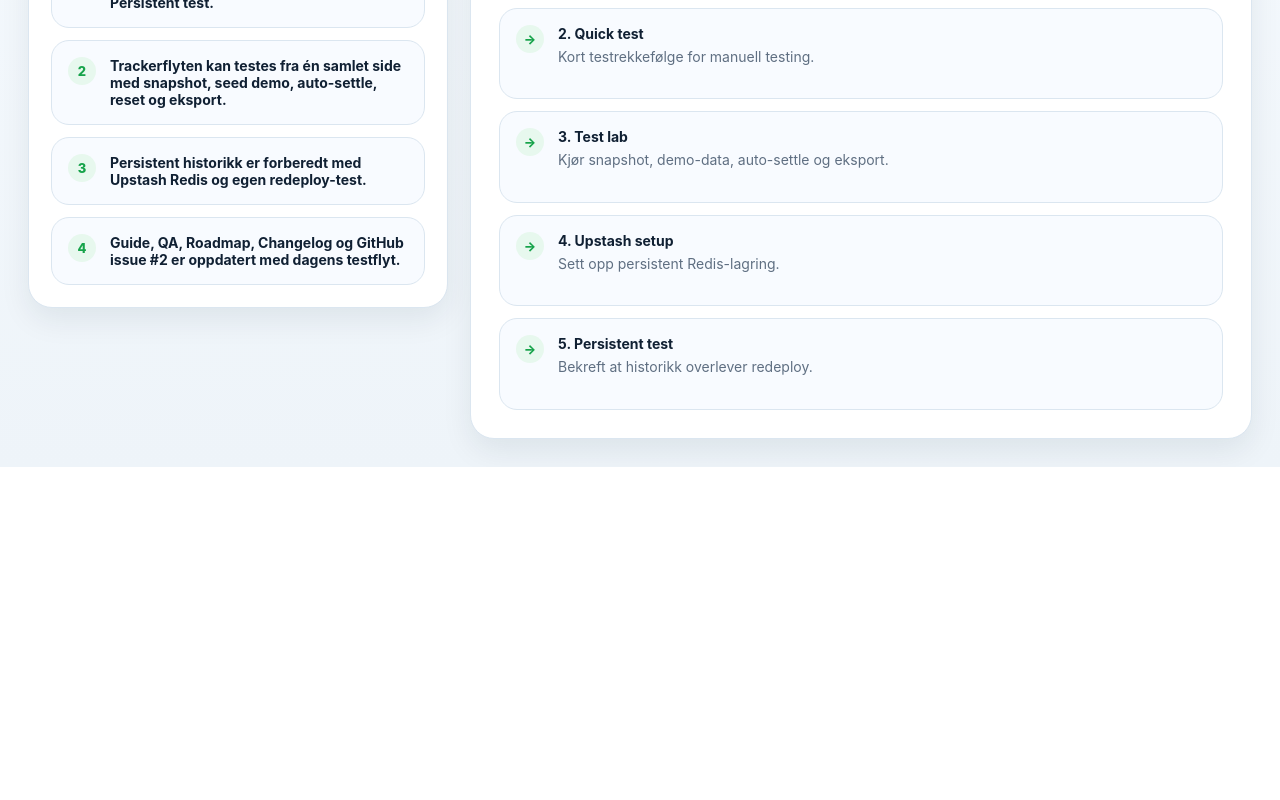
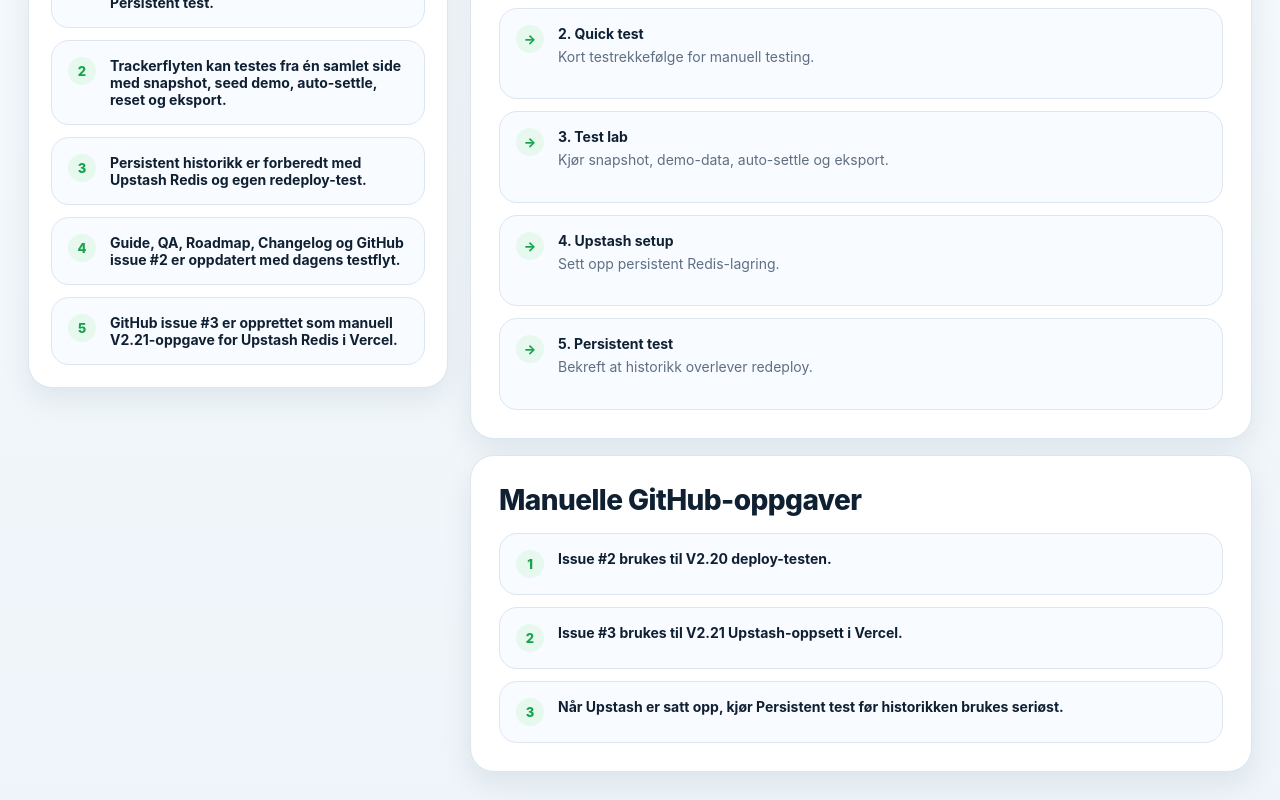
Before and after one commit to hakonnilsen157-commits/PL-betting-model, a Next.js app in the folder pl-vercel-v1/: page /release-notes in a window 1280 px wide. Shown: the part 516-1316 px from the top of the page. Before the commit the page ends 983 px from the top, so only its background shows below. Built offline with nearby package versions, Linux system fonts and the light colour scheme.

Commit message:
Update release notes with issue 3 manual task

```diff
--- a/pl-vercel-v1/app/release-notes/page.tsx
+++ b/pl-vercel-v1/app/release-notes/page.tsx
@@ -3,6 +3,7 @@ const highlights = [
   'Trackerflyten kan testes fra én samlet side med snapshot, seed demo, auto-settle, reset og eksport.',
   'Persistent historikk er forberedt med Upstash Redis og egen redeploy-test.',
   'Guide, QA, Roadmap, Changelog og GitHub issue #2 er oppdatert med dagens testflyt.',
+  'GitHub issue #3 er opprettet som manuell V2.21-oppgave for Upstash Redis i Vercel.',
 ];
 
 const testOrder = [
@@ -11,6 +12,12 @@ const testOrder = [
   { href: '/test-lab', label: '3. Test lab', text: 'Kjør snapshot, demo-data, auto-settle og eksport.' },
   { href: '/upstash-setup', label: '4. Upstash setup', text: 'Sett opp persistent Redis-lagring.' },
   { href: '/persistent-test', label: '5. Persistent test', text: 'Bekreft at historikk overlever redeploy.' },
+];
+
+const manualTasks = [
+  'Issue #2 brukes til V2.20 deploy-testen.',
+  'Issue #3 brukes til V2.21 Upstash-oppsett i Vercel.',
+  'Når Upstash er satt opp, kjør Persistent test før historikken brukes seriøst.',
 ];
 
 export default function ReleaseNotesPage() {
@@ -63,6 +70,18 @@ export default function ReleaseNotesPage() {
               ))}
             </div>
           </section>
+
+          <section className="detail-card" style={{ marginTop: 16 }}>
+            <h2 className="section-title">Manuelle GitHub-oppgaver</h2>
+            <div className="reason-list" style={{ marginTop: 16 }}>
+              {manualTasks.map((item, index) => (
+                <div key={item} className="reason-card">
+                  <span className="reason-number">{index + 1}</span>
+                  <div className="metric-pill-value">{item}</div>
+                </div>
+              ))}
+            </div>
+          </section>
         </aside>
       </section>
     </main>
```
